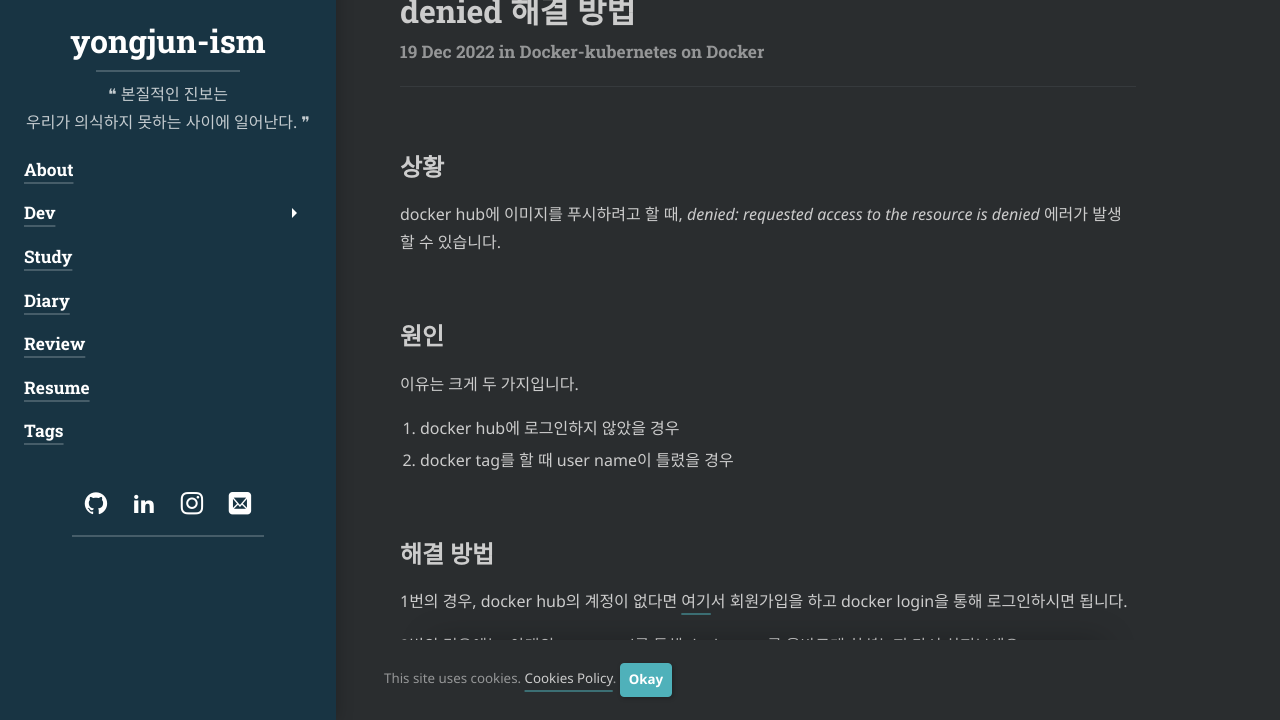
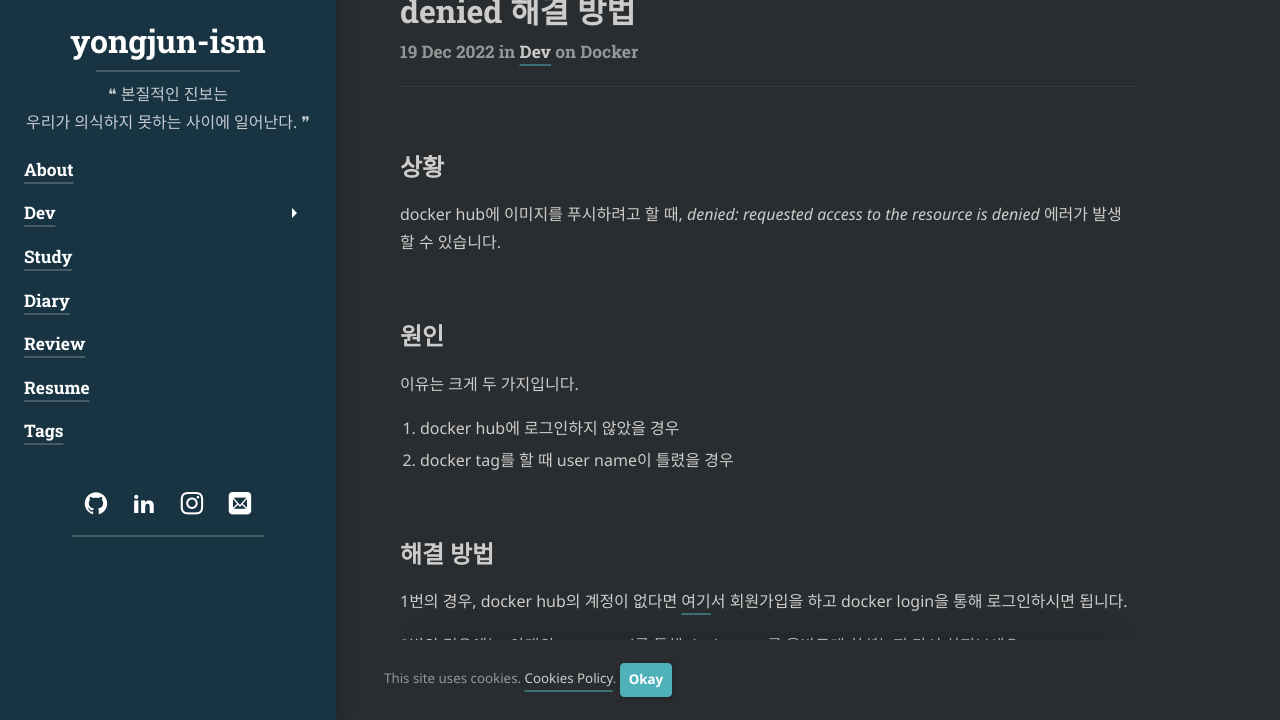
Before and after one commit to yongjunism/yongjunism.github.io, a Jekyll site: the page built from index.md, in a window 1280 px wide and 900 px high, cut to the strip 180-900 px from the top of the window. Built offline with Jekyll 4.4.1, drawn with Linux system fonts in a browser that asks for light colours; cached includes are drawn as plain includes; nearby versions of some CDN libraries; some web fonts are replaced; library files that are not in the unit come from our copies.

Commit message:
Fix category

```diff
--- a/_posts/dev/docker-kubernetes/2022-12-19-requested-access-to-the-resource-is-denied.md
+++ b/_posts/dev/docker-kubernetes/2022-12-19-requested-access-to-the-resource-is-denied.md
@@ -2,7 +2,7 @@
 layout: post
 title: "denied: requested access to the resource is denied 해결 방법"
 subtitle: "How to solve 'denied: requested access to the resource is denied'"
-category: docker-kubernetes
+category: dev
 tags: docker
 ---
 
```
